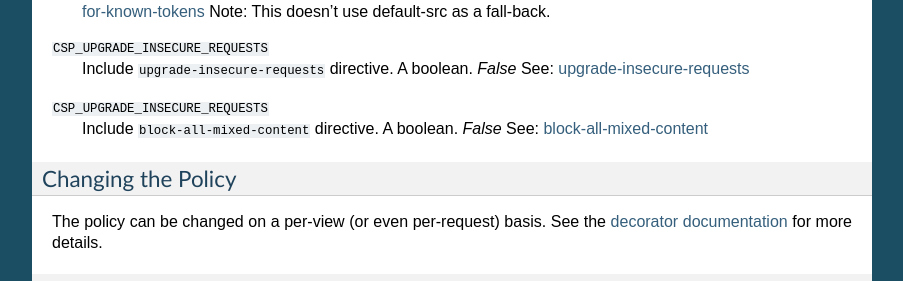
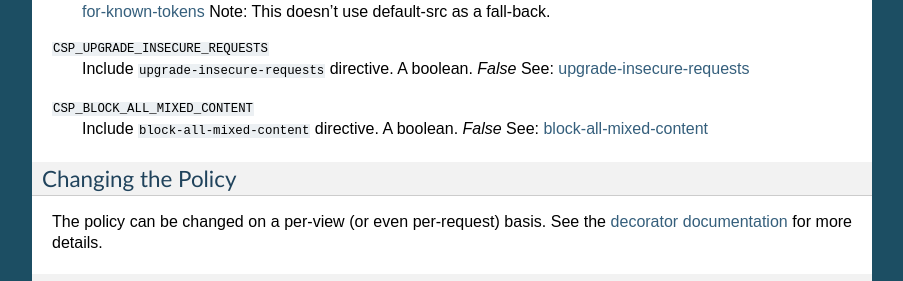
Before and after one commit to mozilla/django-csp, a Sphinx documentation site: the page built from docs/configuration.rst, in a window 1280 px wide. Shown: the part 1550-1831 px from the top of the page, without its empty margins (198-1101 px from the left). Built offline with Sphinx 7.4.7, drawn with Linux system fonts in a browser that asks for light colours.

Commit message:
update docs by replacing misplaced CSP_UPGRADE_INSECURE_REQUESTS with CSP_BLOCK_ALL_MIXED_CONTENT

```diff
--- a/docs/configuration.rst
+++ b/docs/configuration.rst
@@ -78,7 +78,7 @@ These settings affect the policy in the header. The defaults are in
 ``CSP_UPGRADE_INSECURE_REQUESTS``
     Include ``upgrade-insecure-requests`` directive. A boolean. *False*
     See: upgrade-insecure-requests_
-``CSP_UPGRADE_INSECURE_REQUESTS``
+``CSP_BLOCK_ALL_MIXED_CONTENT``
     Include ``block-all-mixed-content`` directive. A boolean. *False*
     See: block-all-mixed-content_
 
```
